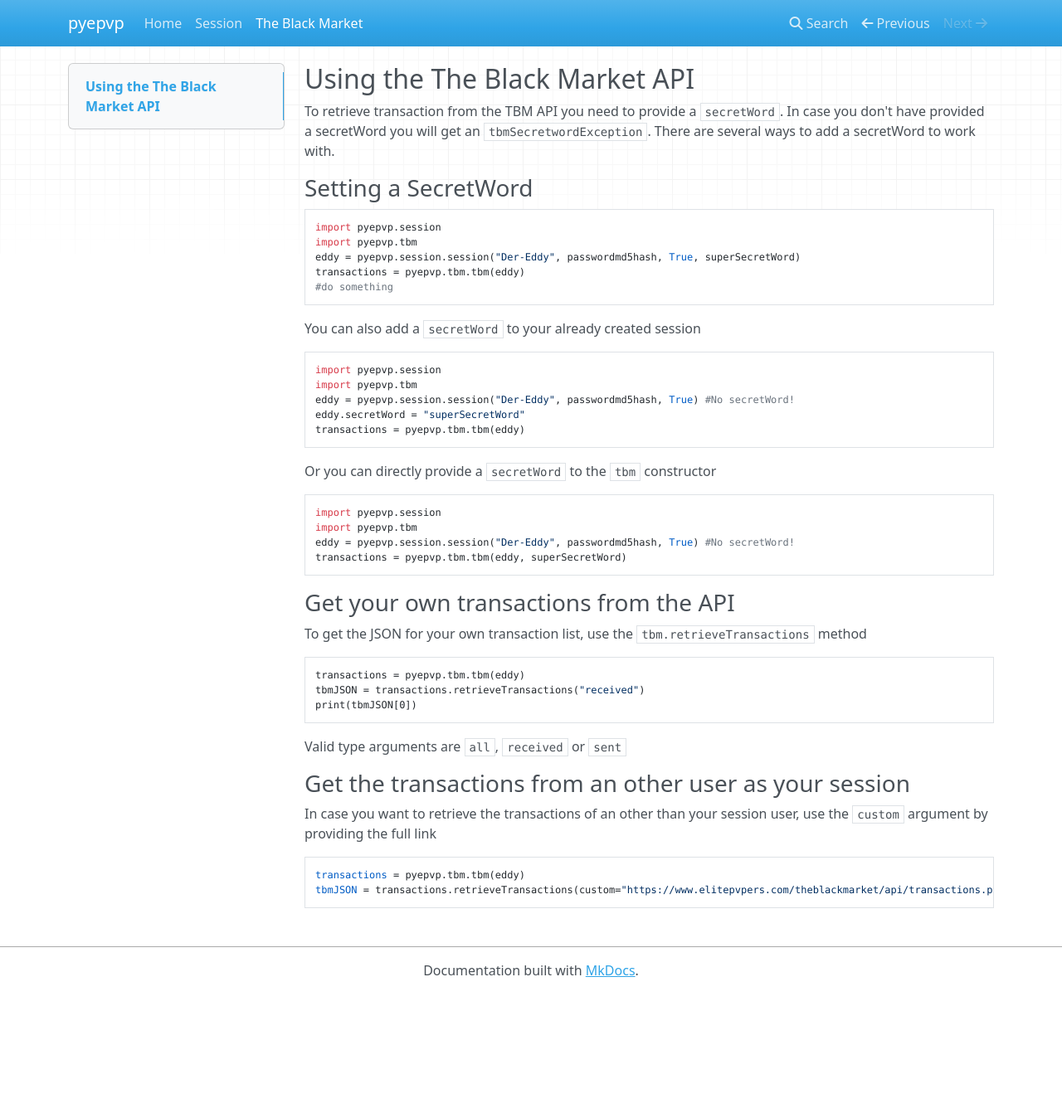
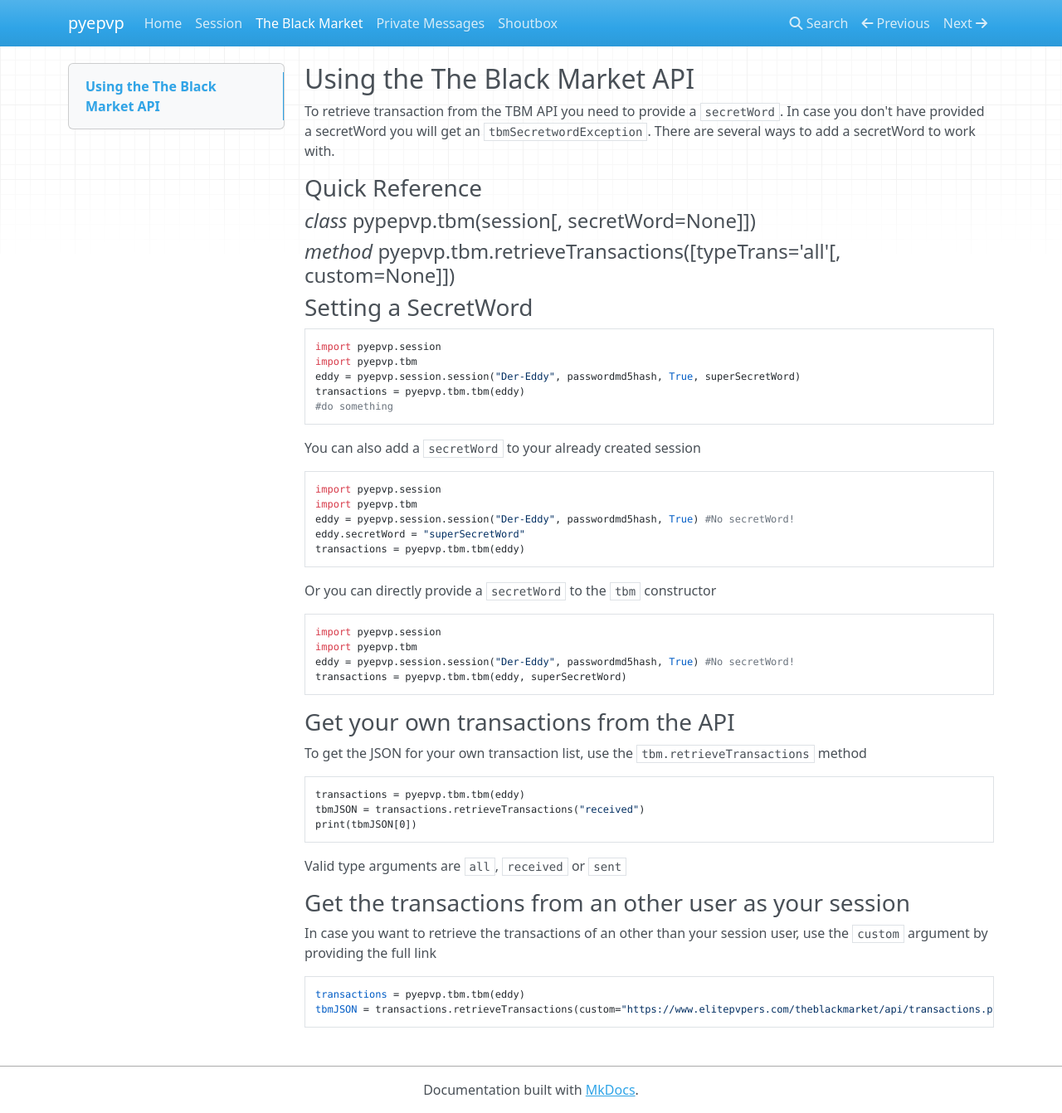
Before and after one commit to Der-Eddy/pyepvp, an MkDocs documentation site: the page built from docs/tbm.md, in a window 1280 px wide and 1342 px high. Shown: the whole window at 83% size. Built offline with MkDocs 1.6.1, drawn with Linux system fonts in a browser that asks for light colours; nearby versions of some CDN libraries; old or Windows-style settings are respelled for this version of MkDocs.

Commit message:
Updated documentation, created documentation for private messages and shoutbox class

```diff
--- a/docs/tbm.md
+++ b/docs/tbm.md
@@ -2,6 +2,10 @@ Using the The Black Market API
 ---
 To retrieve transaction from the TBM API you need to provide a `secretWord`. In case you don't have provided a secretWord you will get an `tbmSecretwordException`.
 There are several ways to add a secretWord to work with.
+
+### Quick Reference
+#### *class* **pypepvp.tbm**(session[, secretWord=None]])
+#### *method* **pyepvp.tbm.retrieveTransactions**([typeTrans='all'[, custom=None]])
 
 ### Setting a SecretWord
 
--- a/mkdocs.yml
+++ b/mkdocs.yml
@@ -3,3 +3,5 @@ pages:
 - Home: index.md
 - Session: session.md
 - The Black Market: tbm.md
+- Private Messages: pms.md
+- Shoutbox: shoutbox.md
--- a/test.py
+++ b/test.py
@@ -36,9 +36,9 @@ shoutbox = pyepvp.shoutbox.shoutbox(eddy)
 for i in shoutbox.messages:
     safeprint((i['username'] + ' (' + i['usercolor'] + '): ' + i['message']).encode('utf-8'))
 print('--------------')
-pyepvp.shoutbox.send(eddy, 'Ich bin ein Böt')
+#pyepvp.shoutbox.send(eddy, 'Ich bin ein Böt')
 
-pm = pyepvp.privatemessages.privatemessage(eddy, 'Test tästa', 'Was läuft bei dir\r\ny%E4', 'Dere-Eddy', icon='2').send()
+#pm = pyepvp.privatemessages.privatemessage(eddy, 'Test tästa', 'Was läuft bei dir\r\ny%E4', 'Dere-Eddy', icon='2').send()
 
 print('Unread Messages:')
 pms = pyepvp.privatemessages.privatemessages(eddy)
```
Also changed, not shown: docs/pms.md (added, +14 -0 lines), docs/session.md (+2 -0 lines), docs/shoutbox.md (added, +21 -0 lines), 1 other file.
